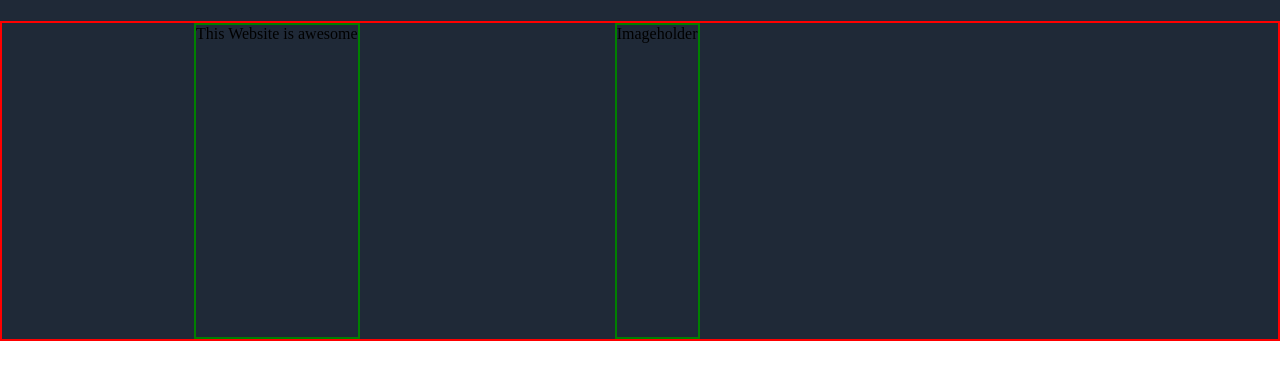
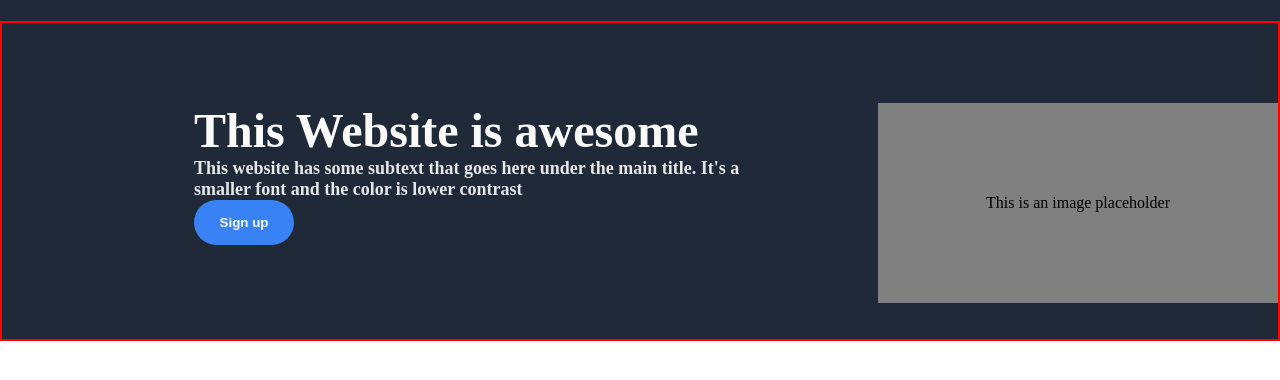
Before and after one commit to kyleferguson91/odin-project1, a plain HTML site: page index.html in a window 1280 px wide. Shown: the part 54-434 px from the top of the page. Drawn offline with Linux system fonts and the light colour scheme.

Commit message:
title section styling complete

```diff
--- a/index.html
+++ b/index.html
@@ -25,8 +25,15 @@
 </div>
 
 <div class="title-section">
-   <div class="title-text">This Website is awesome</div>
-   <div class="title-img">Imageholder</div>
+   <div class="title-text">This Website is awesome
+    <div class="subtext">This website has some subtext that goes here under the main title.
+        It's a smaller font and the color is lower contrast
+
+    <button>Sign up</button>
+    </div>
+   </div>
+   <div class="title-img"><div class="holder">This is an image placeholder</div>
+</div>
 </div>
 
 </body>
--- a/style.css
+++ b/style.css
@@ -68,15 +68,46 @@ body {
     display: flex;
     flex-flow: row;
    column-gap: 10%;
+   padding: 80px 0;
 
 }
 
 .title-text {
     margin-left: 15vw;
-    border: 2px solid green;
+
+    font-size: 48px;
+    font-weight: bolder;
+    color: #f9faf8;
+    width: 50vw;
+    flex-basis: 100%;
+}
+
+.subtext {
+    font-size: 18px;
+    color: #E5E7EB
 }
 
 .title-img {
-    border: 2px solid green;
-    margin-left: 10%;
+
 }
+button {
+    display: block;
+    width: 100px;
+    height: auto;
+    padding: 15px;
+    background-color: #3882f6;
+    font-weight: bold;
+    color: #f9faf8;
+    border-radius: 25px;
+    border: none;
+
+}
+
+.holder {
+    width: 400px;
+    height: 200px;
+    background-color: grey;
+    display: flex;
+    justify-content: center;
+    align-items: center;
+}
```
